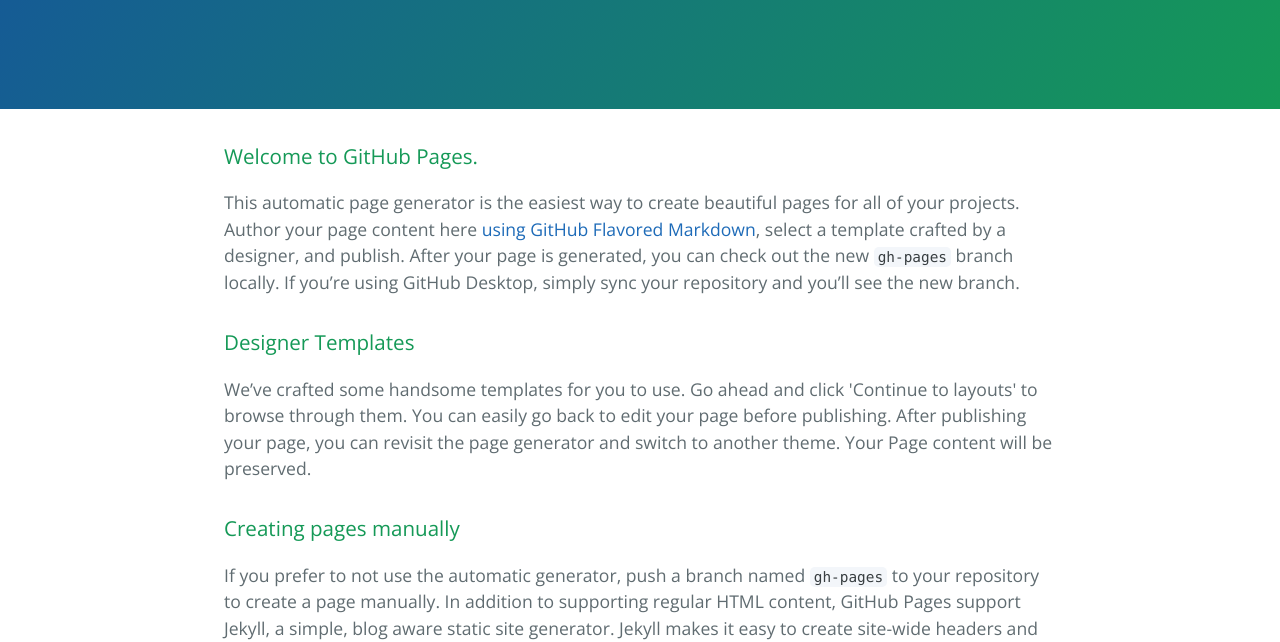
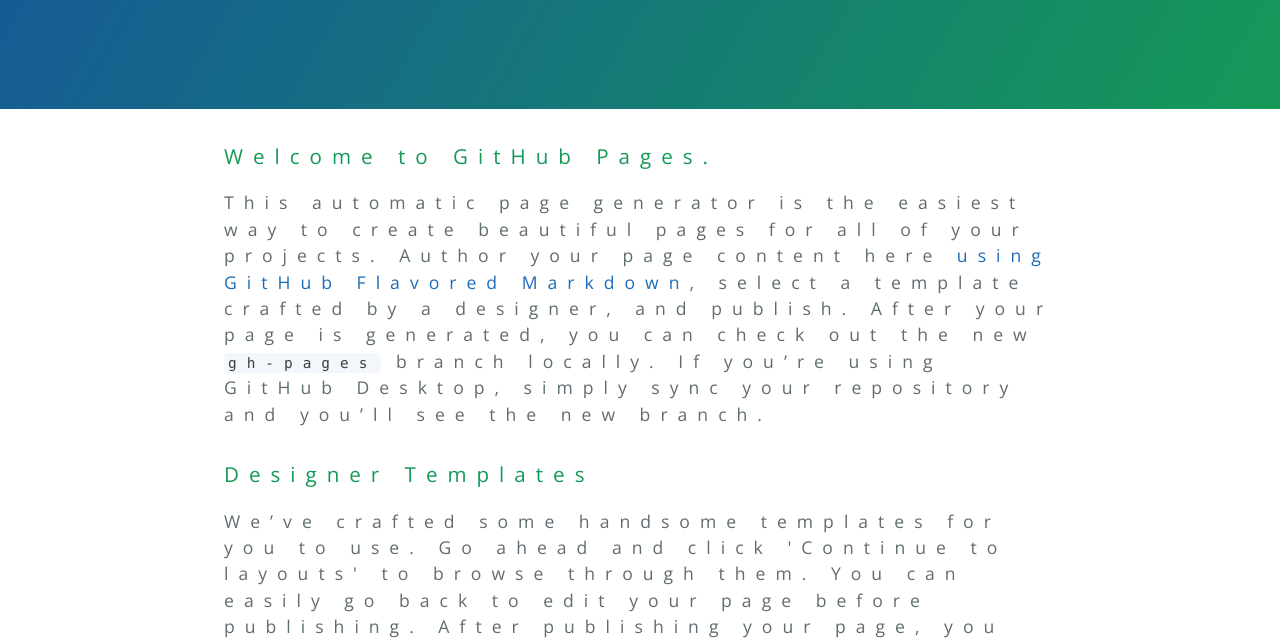
Before and after one commit to Gad/gad.github.io, a plain HTML site: page index.html in a window 1280 px wide. Shown: the part 161-803 px from the top of the page. Drawn offline with nearby package versions, Linux system fonts and the light colour scheme.

Commit message:
Update stylesheet.css

```diff
--- a/stylesheets/stylesheet.css
+++ b/stylesheets/stylesheet.css
@@ -7,7 +7,8 @@ body {
   font-family:  "Open Sans", "Helvetica Neue", Helvetica, Arial, sans-serif;
   font-size: 16px;
   line-height: 1.5;
-  color: #606c71; }
+  color: #606c71;
+  letter-spacing: 10px;}
 
 a {
   color: #1e6bb8;
```
